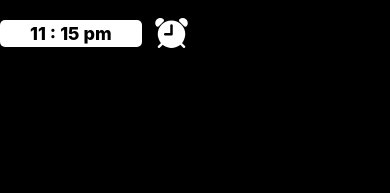
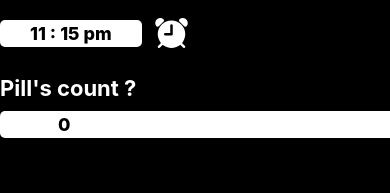
Before and after one commit to saketkumar9040/medicine-remainder-app, a React Native app: screen / in a window 390 px wide. Shown: the part 444-637 px from the top of the page. Built offline with nearby package versions, Linux system fonts and the light colour scheme.

Commit message:
feat add medicine screen completed

```diff
--- a/src/screens/addMedicineScreen/index.js
+++ b/src/screens/addMedicineScreen/index.js
@@ -7,6 +7,7 @@ import {
   TextInput,
   ScrollView,
   TouchableOpacity,
+  Alert,
 } from "react-native";
 import SelectDropdown from "react-native-select-dropdown";
 import DateTimePicker from "@react-native-community/datetimepicker";
@@ -25,11 +26,12 @@ const dosesFrequencyList = [
 const AddMedicineScreen = ({ navigation }) => {
   const [name, setName] = useState("");
   const [frequency, setFrequency] = useState("");
+  const [pillsCount, setPillsCount] = useState("0");
 
   const [date, setDate] = useState(new Date(1598051730000));
   const [mode, setMode] = useState("date");
   const [show, setShow] = useState(false);
-  console.log(date.toLocaleTimeString());
+  //   console.log(date.toLocaleTimeString());
 
   const onChange = (event, selectedDate) => {
     const currentDate = selectedDate;
@@ -106,9 +108,8 @@ const AddMedicineScreen = ({ navigation }) => {
                   : date.getMinutes()}{" "}
                 {date.getHours() >= 12 ? "pm" : "am"}
               </Text>
-            <Ionicons name="alarm" size={40} color="#fff" />
+              <Ionicons name="alarm" size={40} color="#fff" />
             </View>
-
           </TouchableOpacity>
           {show && (
             <DateTimePicker
@@ -120,6 +121,22 @@ const AddMedicineScreen = ({ navigation }) => {
             />
           )}
         </View>
+
+        <View style={styles.inputContainer}>
+          <Text style={styles.inputHeadingText}>Pill's count ?</Text>
+          <TextInput
+            style={styles.textInputNumber}
+            placeholder="0"
+            keyboardType="numeric"
+            placeholderTextColor="#fff"
+            value={pillsCount}
+            onChangeText={(e) => {
+              e > 9
+                ? Alert.alert("sorry😣", "Max limit is 10")
+                : setPillsCount(e);
+            }}
+          />
+        </View>
       </ScrollView>
     </SafeAreaView>
   );
--- a/src/screens/addMedicineScreen/style.js
+++ b/src/screens/addMedicineScreen/style.js
@@ -38,6 +38,7 @@ const styles = StyleSheet.create({
   timeContainer:{
     flexDirection:"row",
     alignItems:'center',
+    elevation:10,
   },
   timeText:{
      fontSize:18,
@@ -47,6 +48,15 @@ const styles = StyleSheet.create({
      paddingHorizontal:30,
      marginRight:10,
      borderRadius:5,
+  },
+  textInputNumber:{
+    backgroundColor:'#fff',
+    paddingHorizontal:58,
+    padding:3,
+    alignSelf:"flex-start",
+    fontSize:18,
+    fontWeight:"800",
+    borderRadius:5,
   }
 });
 
```
